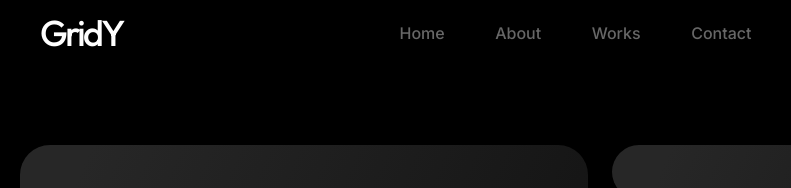
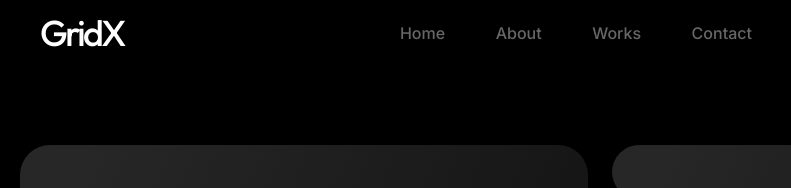
Before and after one commit to rameez012001/GridPolio, a plain HTML site: page index.html in a window 1280 px wide. Shown: the top 188 px of the page, 40-831 px from the left. Drawn offline with Linux system fonts and the light colour scheme.

Commit message:
webkit update1

```diff
--- a/index.html
+++ b/index.html
@@ -20,7 +20,7 @@
 <!--========= HEADER ========== -->
         <header class="header">
             <nav class="navbar d-flex justify-content-between">
-                <h1 class="logo" id="logo">GridY</h1>
+                <h1 class="logo" id="logo">GridX</h1>
 
                 <!-- MOBILE HAMBURGER MENU -->
                 <div class="mobile-menu">
```
